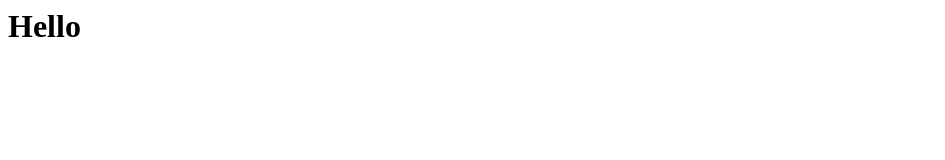
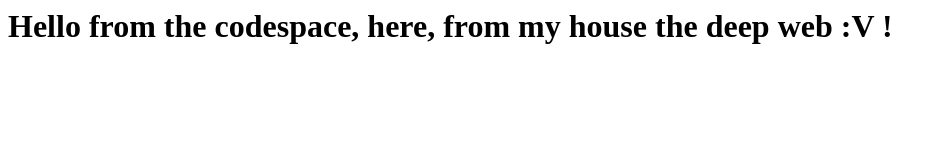
Before and after one commit to Helsadev/skills-code-with-codespaces, a plain HTML site: page index.html in a window 1280 px wide. Shown: the whole page, without its empty margins (0-945 px from the left). Drawn offline with Linux system fonts and the light colour scheme.

Commit message:
Adding hello from the codespace!

```diff
--- a/index.html
+++ b/index.html
@@ -1,3 +1,3 @@
 <html>
-  <h1>Hello</h1>
+  <h1>Hello from the codespace, here, from my house the deep web :V !</h1>
 </html>
```
